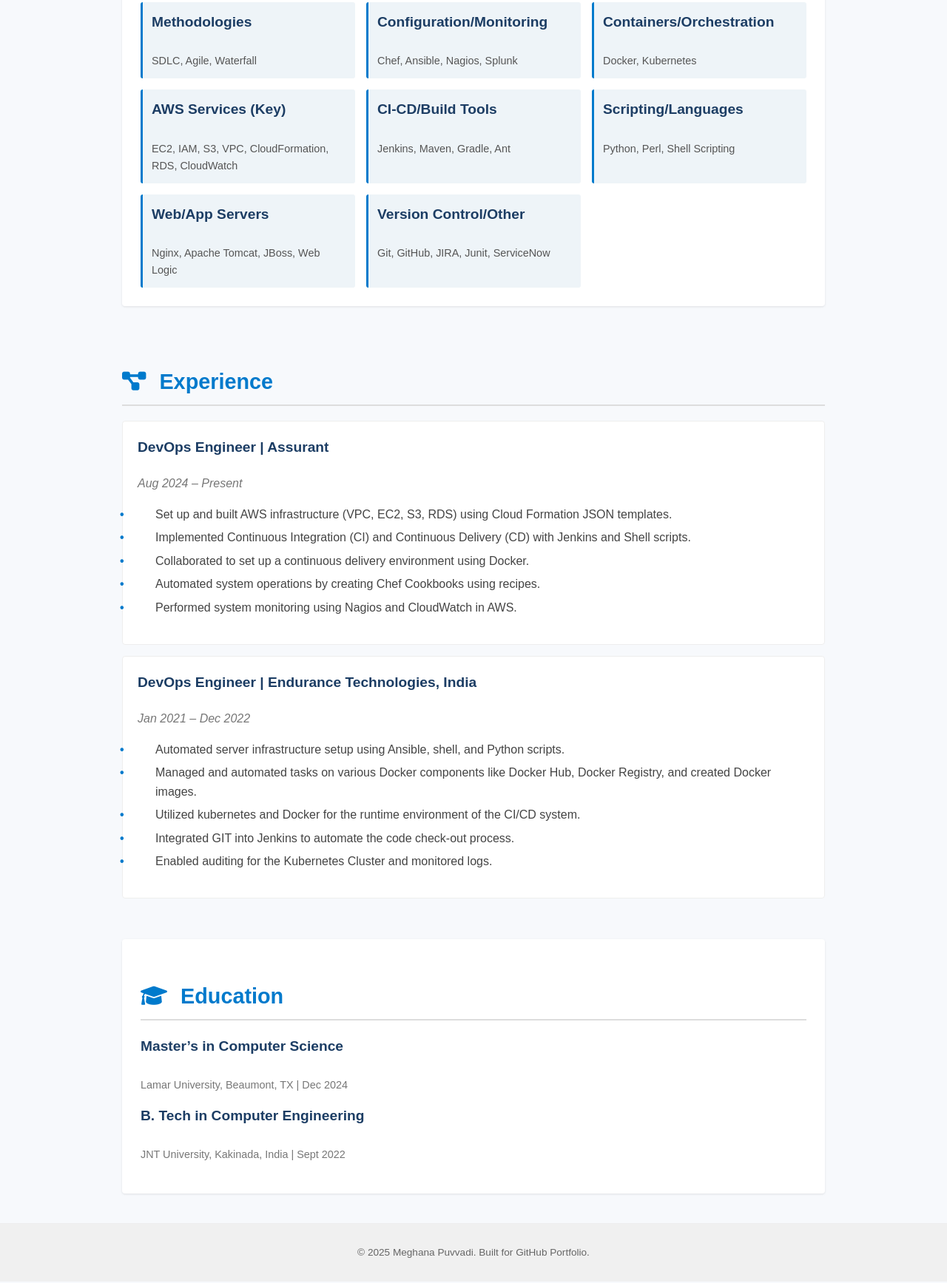
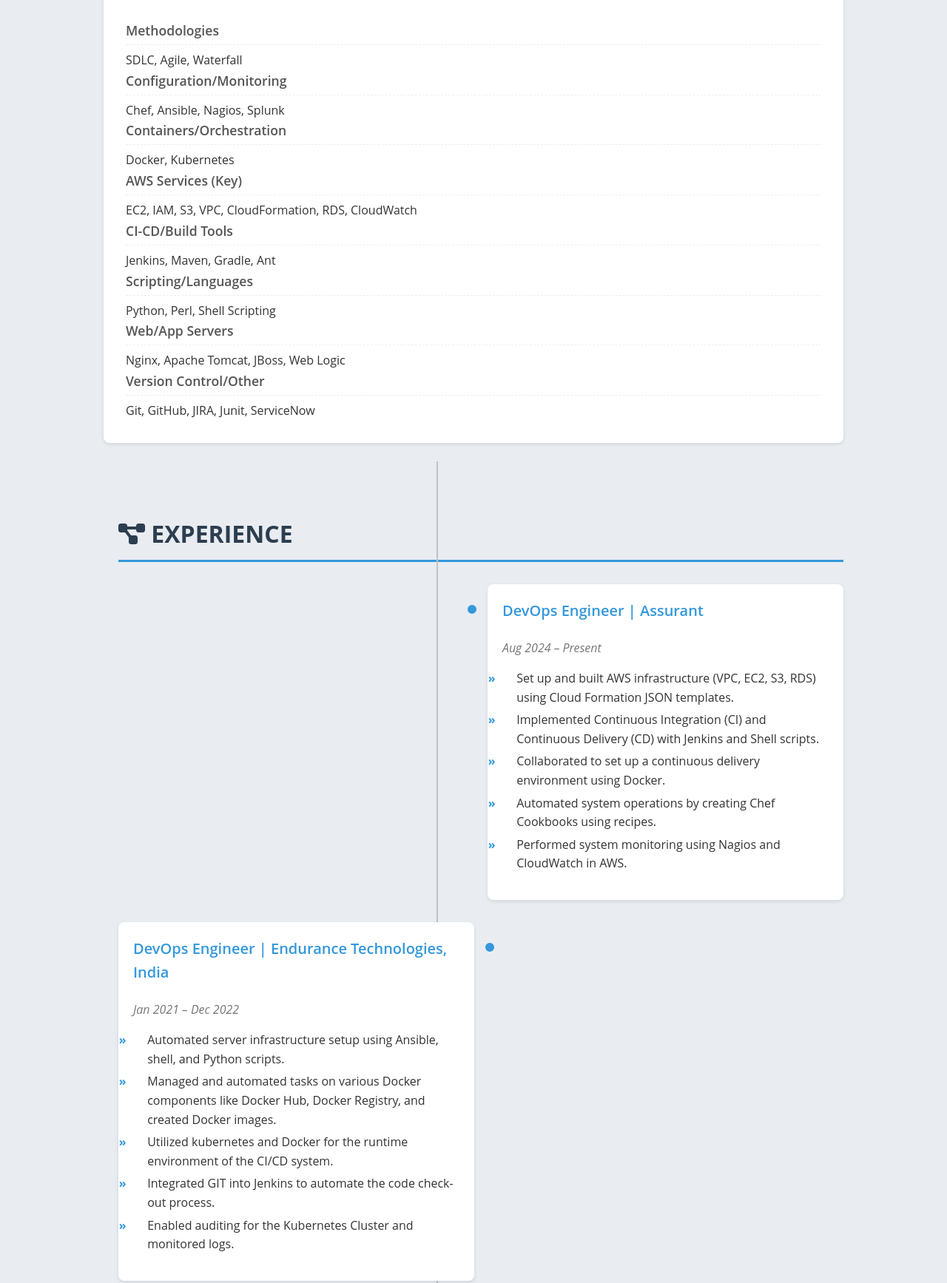
Before and after one commit to puvvadimeghana/Portfolio-Meghana-Puvvadi, a plain HTML site: page index.html in a window 1280 px wide. Shown: the part 830-2565 px from the top of the page at 74% size. Drawn offline with Linux system fonts and the light colour scheme.

Commit message:
Update style.css

```diff
--- a/style.css
+++ b/style.css
@@ -1,44 +1,41 @@
 /* General Styling & Setup */
 body {
-    font-family: 'Arial', 'Helvetica Neue', Helvetica, sans-serif;
+    font-family: 'Open Sans', Arial, sans-serif;
     line-height: 1.6;
     margin: 0;
     padding: 0;
-    background-color: #f7f9fc; /* Very light, clean background */
-    color: #333; /* Standard dark text */
+    background-color: #e9ecf1; /* Light professional gray */
+    color: #333;
 }
 
 .container {
     width: 90%;
-    max-width: 950px; /* Slightly narrower for focus */
+    max-width: 1000px;
     margin: auto;
-    overflow: hidden;
     padding: 0 20px;
 }
 
-/* Header/Hero Section - Focus on Name and Role */
+/* Header/Hero Section - Strong and Focused */
 header {
-    background: #ffffff;
-    color: #1c3d64; /* Deep professional blue */
+    background: #2c3e50; /* Dark Charcoal Blue */
+    color: white;
     padding: 50px 0;
     text-align: center;
-    border-bottom: 5px solid #007acc; /* Highlighted bottom border */
-    box-shadow: 0 2px 4px rgba(0, 0, 0, 0.05);
+    box-shadow: 0 4px 8px rgba(0, 0, 0, 0.2);
 }
 
 header h1 {
     margin-bottom: 5px;
-    font-size: 2.8em;
-    font-weight: 700;
+    font-size: 3em;
+    font-weight: 800;
+    letter-spacing: 1px;
 }
 
 header h2 {
     margin-top: 0;
-    font-size: 1.4em;
-    font-weight: 400;
-    color: #666;
-    text-transform: uppercase;
-    letter-spacing: 2px;
+    font-size: 1.3em;
+    font-weight: 300;
+    color: #bdc3c7;
 }
 
 .contact-info {
@@ -47,107 +44,151 @@
 }
 
 .contact-info p {
-    margin: 4px 10px;
+    margin: 4px 15px;
     display: inline-block;
 }
 
 .contact-info i {
-    color: #007acc;
+    color: #3498db; /* Professional Blue Accent */
     margin-right: 5px;
 }
 
-/* Navigation Bar - Subtle and fixed */
+/* Navigation Bar */
 nav {
-    background: #333;
+    background: #34495e; /* Slightly lighter dark blue */
     color: white;
     position: sticky;
     top: 0;
     z-index: 1000;
     text-align: center;
+    border-bottom: 2px solid #3498db;
 }
 
 nav a {
     color: white;
-    padding: 12px 20px;
+    padding: 14px 20px;
     display: inline-block;
     text-decoration: none;
     transition: background-color 0.3s;
-    font-size: 0.95em;
-    font-weight: 500;
 }
 
 nav a:hover {
-    background-color: #007acc; /* Professional blue on hover */
+    background-color: #3498db;
 }
 
 /* Main Content Sections */
 section {
-    padding: 30px 0;
+    padding: 40px 0;
     margin-bottom: 10px;
 }
 
 h3 {
-    color: #007acc;
-    border-bottom: 2px solid #ddd;
-    padding-bottom: 8px;
-    margin-bottom: 20px;
-    font-size: 1.8em;
+    color: #2c3e50;
+    border-bottom: 3px solid #3498db; /* Strong blue line */
+    padding-bottom: 10px;
+    margin-bottom: 30px;
+    font-size: 2em;
+    text-transform: uppercase;
+}
+
+h4 {
+    color: #3498db;
+    margin-top: 0;
+    font-size: 1.25em;
     font-weight: 600;
 }
 
-h3 i {
-    margin-right: 10px;
+/* Card Styling for sections */
+.card {
+    background: white;
+    padding: 30px;
+    border-radius: 8px;
+    box-shadow: 0 2px 5px rgba(0, 0, 0, 0.1);
+    margin-bottom: 25px;
 }
 
-h4 {
-    color: #1c3d64;
-    margin-top: 0;
-    font-size: 1.2em;
-}
-
-/* Card Styling - Clean white boxes */
-.card {
-    background: white;
-    padding: 25px;
-    border-radius: 4px;
-    box-shadow: 0 1px 3px rgba(0, 0, 0, 0.1); /* Subtle shadow */
-    margin-bottom: 20px;
-}
-
-/* Summary Section */
-#summary p {
+/* Skills Grid - Using Tags/Badges for key technologies */
+#skills h4 {
+    color: #555;
     font-size: 1.1em;
-    line-height: 1.7;
-}
-
-/* Skills Grid */
-.skills-grid {
-    display: grid;
-    grid-template-columns: repeat(auto-fit, minmax(250px, 1fr));
-    gap: 15px;
-    text-align: left;
-}
-
-.skills-grid div {
-    padding: 12px;
-    background: #eef4f8; /* Very light blue tint */
-    border-left: 3px solid #007acc;
-    border-radius: 3px;
+    margin-bottom: 8px;
+    border-bottom: 1px dashed #eee;
+    padding-bottom: 5px;
 }
 
 .skills-grid p {
-    font-size: 0.9em;
-    color: #555;
-    margin: 5px 0 0 0;
+    margin: 0;
 }
 
-/* Experience Section */
+.skill-tag {
+    display: inline-block;
+    background-color: #3498db;
+    color: white;
+    padding: 3px 8px;
+    margin: 4px 4px 4px 0;
+    border-radius: 3px;
+    font-size: 0.85em;
+    font-weight: 600;
+}
+
+/* Experience Section - Timeline Structure */
+#experience {
+    position: relative;
+    padding-left: 20px; /* Space for the timeline line */
+}
+
+/* Vertical Timeline Line */
+#experience::before {
+    content: '';
+    position: absolute;
+    top: 0;
+    bottom: 0;
+    left: 45%; /* Position the line roughly in the center */
+    width: 2px;
+    background-color: #bdc3c7;
+}
+
 .job-card {
     background: white;
     padding: 20px;
-    margin-bottom: 15px;
-    border: 1px solid #eee;
-    border-radius: 4px;
+    margin-bottom: 30px;
+    border-radius: 8px;
+    box-shadow: 0 2px 5px rgba(0, 0, 0, 0.1);
+    position: relative;
+    width: 45%; /* Half the container width */
+}
+
+/* Positioning job cards on the timeline */
+#experience .job-card:nth-child(even) {
+    float: right;
+    margin-right: 0;
+    margin-left: 55%;
+}
+#experience .job-card:nth-child(odd) {
+    float: left;
+    margin-right: 55%;
+    margin-left: 0;
+}
+
+/* Timeline Dot */
+.job-card::before {
+    content: '';
+    position: absolute;
+    top: 25px;
+    width: 12px;
+    height: 12px;
+    background-color: #3498db;
+    border-radius: 50%;
+    z-index: 10;
+    border: 3px solid #e9ecf1;
+}
+
+#experience .job-card:nth-child(odd)::before {
+    right: -30px;
+}
+
+#experience .job-card:nth-child(even)::before {
+    left: -30px;
 }
 
 .duration {
@@ -159,53 +200,71 @@
 }
 
 .job-card ul {
-    list-style: none; /* Remove default bullet */
+    list-style: none;
     padding-left: 0;
 }
 
 .job-card li {
-    margin-bottom: 6px;
-    padding-left: 1.5em;
-    text-indent: -1.5em; /* Create hanging indent for custom bullet */
-    color: #444;
+    padding-left: 1.2em;
+    text-indent: -1.2em;
+    margin-bottom: 5px;
 }
 
 .job-card li:before {
-    content: "•"; /* Custom bullet point */
-    color: #007acc;
+    content: "»";
+    color: #3498db;
     font-weight: bold;
     display: inline-block;
-    width: 1.5em;
+    width: 1.2em;
+}
+
+/* Clear floating elements for timeline */
+#experience::after {
+    content: "";
+    display: table;
+    clear: both;
 }
 
 /* Education Section */
 .edu-item {
     margin-bottom: 15px;
-}
-.edu-item p {
-    color: #777;
-    font-size: 0.9em;
+    border-left: 3px solid #bdc3c7;
+    padding-left: 15px;
 }
 
 /* Footer */
 footer {
-    background: #f0f0f0;
-    color: #666;
+    background: #34495e;
+    color: white;
     text-align: center;
-    padding: 15px 0;
-    margin-top: 20px;
-    font-size: 0.85em;
-    border-top: 1px solid #eee;
+    padding: 20px 0;
+    margin-top: 30px;
+    font-size: 0.9em;
 }
 
-/* Responsive Adjustments */
-@media (max-width: 600px) {
+/* Responsive Adjustments: Remove Timeline on small screens */
+@media (max-width: 768px) {
+    /* Remove vertical line */
+    #experience::before {
+        display: none;
+    }
+    /* Reset job card width and alignment */
+    .job-card {
+        width: 100%;
+        margin: 0 0 20px 0;
+        float: none !important;
+    }
+    /* Remove timeline dots */
+    .job-card::before {
+        display: none;
+    }
+
     header h1 {
-        font-size: 2em;
+        font-size: 2.5em;
     }
     nav a {
-        padding: 10px 10px;
-        font-size: 0.85em;
+        padding: 10px 15px;
+        font-size: 0.9em;
     }
     .contact-info p {
         display: block;
```
